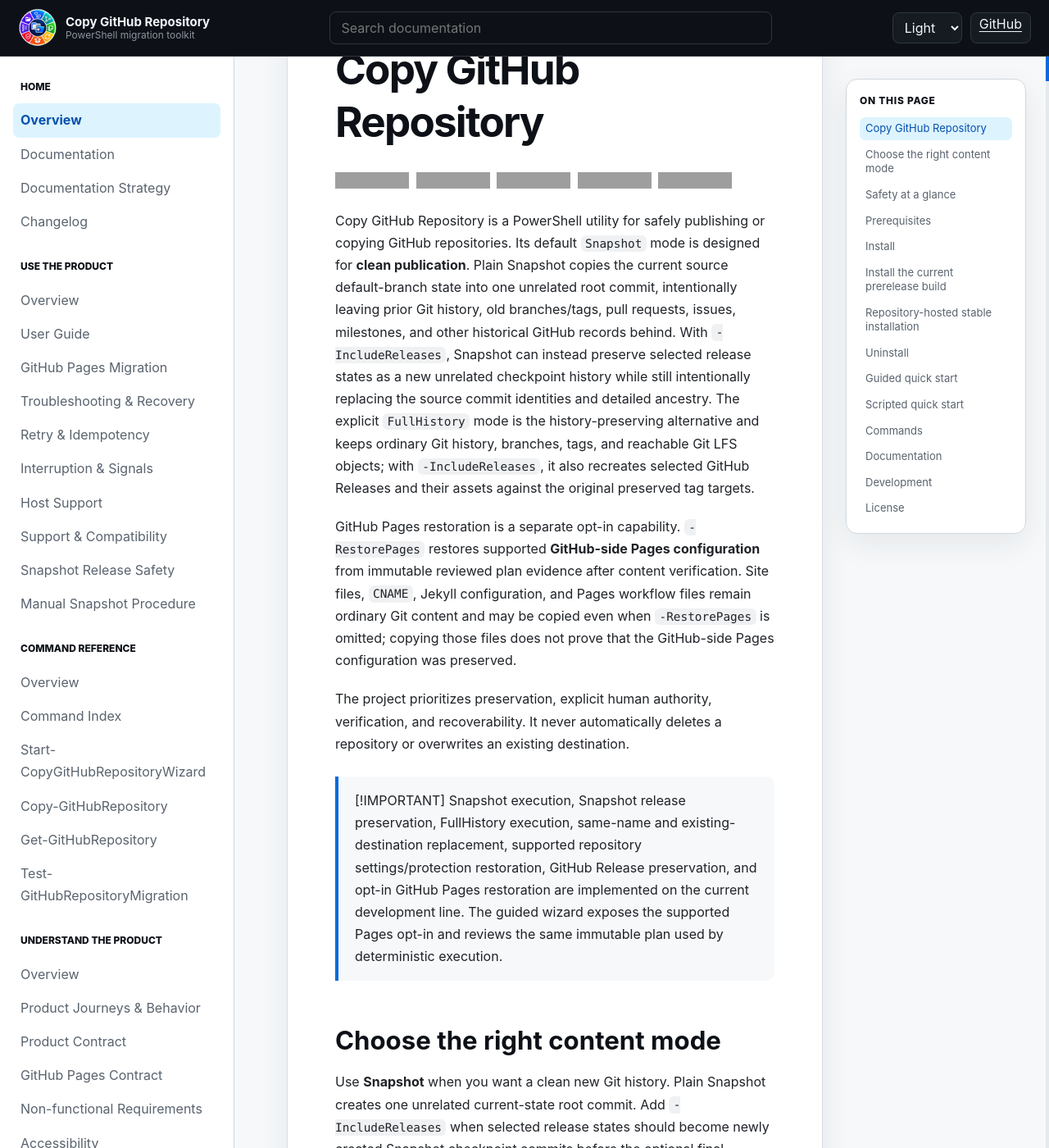
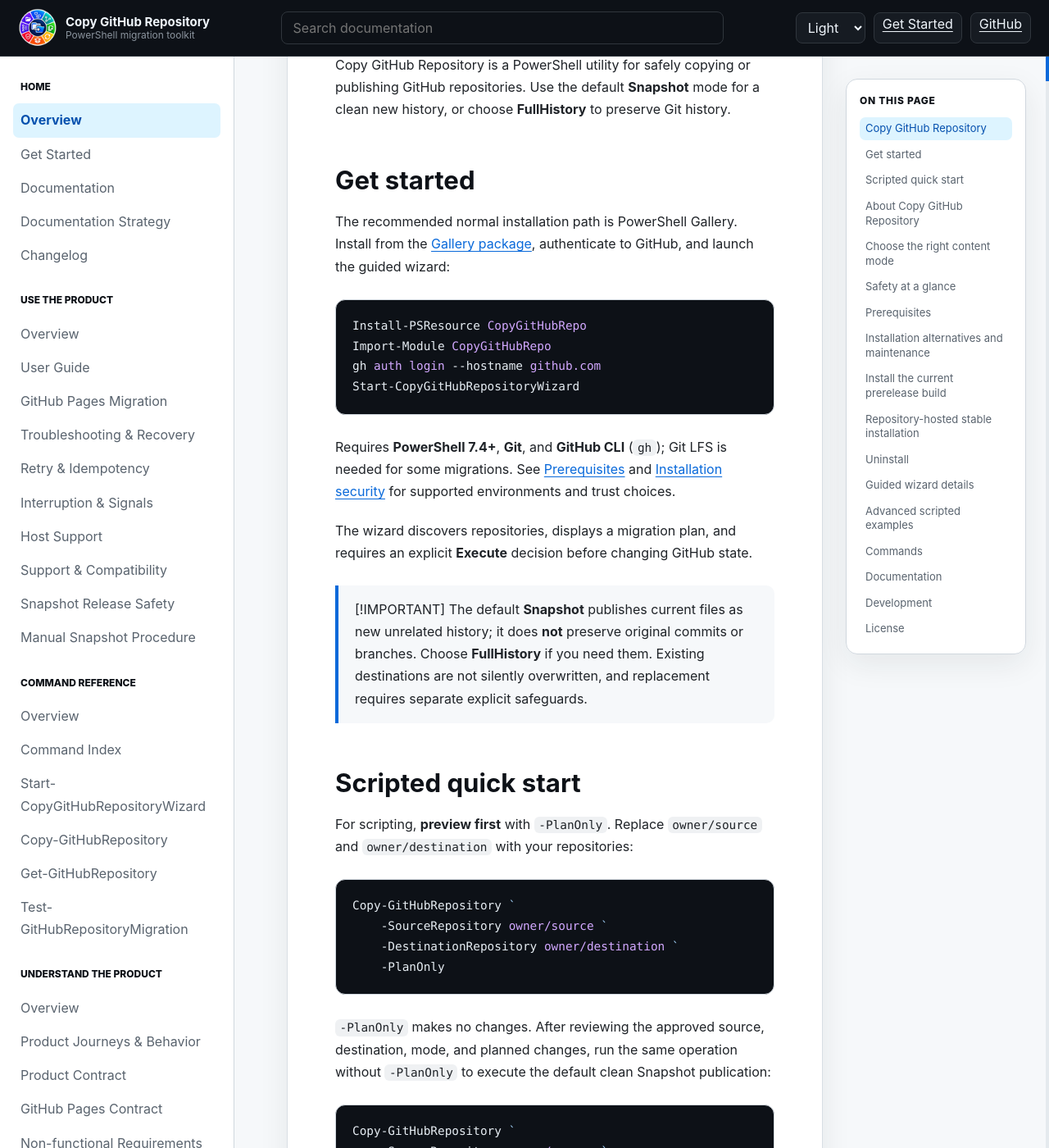
Before and after one commit to infoconex/copy-github-repo, a Jekyll site: the page built from README.md, in a window 1280 px wide and 1400 px high, scrolled down 308 px. Shown: the whole window at 82% size. Built offline with Jekyll 4.4.1, drawn with Linux system fonts in a browser that asks for light colours; some of the changed text lies outside the part shown; grey boxes are pictures that could not be loaded.

Commit message:
docs: make install and quick start immediately discoverable (#160)
Closes #160

Move installation and quick start to the front door, preserve safety guidance, add Pages navigation, and test discoverability.

````diff
--- a/README.md
+++ b/README.md
@@ -2,8 +2,6 @@
 title: "Copy and Migrate GitHub Repositories with PowerShell"
 description: "Copy GitHub repositories with PowerShell using Snapshot for a clean copy or FullHistory to preserve history, with optional releases and GitHub Pages restoration plus planning, verification, and recovery safeguards."
 ---
-
-![Copy GitHub Repo banner](assets/images/product_banner.png)
 
 # Copy GitHub Repository
 
@@ -12,6 +10,51 @@ description: "Copy GitHub repositories with PowerShell using Snapshot for a clea
 [![Validate Project Quality](https://github.com/infoconex/copy-github-repo/actions/workflows/validate-project-quality.yml/badge.svg)](https://github.com/infoconex/copy-github-repo/actions/workflows/validate-project-quality.yml)
 ![PowerShell 7.4+](https://img.shields.io/badge/PowerShell-7.4%2B-informational)
 ![Platforms](https://img.shields.io/badge/platform-Windows%20%7C%20Linux%20%7C%20macOS-informational)
+
+Copy GitHub Repository is a PowerShell utility for safely copying or publishing GitHub repositories. Use the default **Snapshot** mode for a clean new history, or choose **FullHistory** to preserve Git history.
+
+## Get started
+
+The recommended normal installation path is PowerShell Gallery. Install from the [Gallery package](https://www.powershellgallery.com/packages/CopyGitHubRepo), authenticate to GitHub, and launch the guided wizard:
+
+```powershell
+Install-PSResource CopyGitHubRepo
+Import-Module CopyGitHubRepo
+gh auth login --hostname github.com
+Start-CopyGitHubRepositoryWizard
+```
+
+Requires **PowerShell 7.4+**, **Git**, and **GitHub CLI** (`gh`); Git LFS is needed for some migrations. See [Prerequisites](#prerequisites) and [Installation security](docs/security/installation-security.md) for supported environments and trust choices.
+
+The wizard discovers repositories, displays a migration plan, and requires an explicit **Execute** decision before changing GitHub state.
+
+> [!IMPORTANT]
+> The default **Snapshot** publishes current files as new unrelated history; it does **not** preserve original commits or branches. Choose **FullHistory** if you need them. Existing destinations are not silently overwritten, and replacement requires separate explicit safeguards.
+
+## Scripted quick start
+
+For scripting, **preview first** with `-PlanOnly`. Replace `owner/source` and `owner/destination` with your repositories:
+
+```powershell
+Copy-GitHubRepository `
+    -SourceRepository owner/source `
+    -DestinationRepository owner/destination `
+    -PlanOnly
+```
+
+`-PlanOnly` makes no changes. After reviewing the approved source, destination, mode, and planned changes, run the same operation without `-PlanOnly` to execute the default clean Snapshot publication:
+
+```powershell
+Copy-GitHubRepository `
+    -SourceRepository owner/source `
+    -DestinationRepository owner/destination
+```
+
+This execution can create a new destination; do not execute against an unintended repository. Replacement workflows require exact confirmation. See the [User guide](docs/user/user-guide.md) for scenarios and [command reference](docs/reference/commands/Copy-GitHubRepository.md) for options.
+
+## About Copy GitHub Repository
+
+![Copy GitHub Repo banner](assets/images/product_banner.png)
 
 Copy GitHub Repository is a PowerShell utility for safely publishing or copying GitHub repositories. Its default `Snapshot` mode is designed for **clean publication**. Plain Snapshot copies the current source default-branch state into one unrelated root commit, intentionally leaving prior Git history, old branches/tags, pull requests, issues, milestones, and other historical GitHub records behind. With `-IncludeReleases`, Snapshot can instead preserve selected release states as a new unrelated checkpoint history while still intentionally replacing the source commit identities and detailed ancestry. The explicit `FullHistory` mode is the history-preserving alternative and keeps ordinary Git history, branches, tags, and reachable Git LFS objects; with `-IncludeReleases`, it also recreates selected GitHub Releases and their assets against the original preserved tag targets.
 
@@ -74,15 +117,9 @@ Authenticate GitHub CLI before discovery:
 gh auth login --hostname github.com
 ```
 
-## Install
+## Installation alternatives and maintenance
 
-The recommended normal installation path is PowerShell Gallery:
-
-```powershell
-Install-PSResource CopyGitHubRepo
-Import-Module CopyGitHubRepo
-Start-CopyGitHubRepositoryWizard
-```
+The recommended standard installation and guided launch are in [Get started](#get-started). Alternate PowerShellGet, repository-hosted, prerelease, and pinned release methods are documented below.
 
 For environments using the older PowerShellGet commands, the compatible alternative is:
 
@@ -161,13 +198,9 @@ For deterministic local or automated removal, replace `X.Y.Z` with the installed
 
 `-Version` and `-AllVersions` are mutually exclusive. The uninstaller validates module identity and path containment before recursive deletion, does not remove neighboring modules, and does not require network access when run locally. The one-line command above executes mutable `main`, so it has the same bootstrap trust-boundary consideration as the convenience installers. See [Installation security](docs/security/installation-security.md) for details.
 
-## Guided quick start
+## Guided wizard details
 
-The recommended human-facing entry point is the guided wizard:
-
-```powershell
-Start-CopyGitHubRepositoryWizard
-```
+The guided wizard is the recommended interactive entry point described in [Get started](#get-started).
 
 It discovers repositories, defaults to Snapshot/source visibility/settings restoration, lets you navigate Back/Next/Cancel before execution, displays a real `Copy-GitHubRepository -PlanOnly` plan, and requires an explicit Execute decision before mutation. When Snapshot is selected, the wizard can optionally preserve selected releases. When the source has Pages state that can be reviewed, the wizard also offers the explicit Pages-restoration choice, shows the actual plan evidence and external boundaries, and passes that reviewed `-RestorePages` decision into deterministic execution.
 
@@ -179,24 +212,9 @@ A repository checkout can start the same guided experience through the root laun
 
 See the [User guide](docs/user/user-guide.md) for scenario selection and what gets copied, [GitHub Pages migration and recovery](docs/user/github-pages-migration.md) for Pages-specific guidance, then [`Start-CopyGitHubRepositoryWizard`](docs/reference/commands/Start-CopyGitHubRepositoryWizard.md) for complete command-level reference.
 
-## Scripted quick start
+## Advanced scripted examples
 
-`Copy-GitHubRepository` is the deterministic API for scripts and automation. Preview first:
-
-```powershell
-Copy-GitHubRepository `
-    -SourceRepository infoconex/source `
-    -DestinationRepository infoconex/destination `
-    -PlanOnly
-```
-
-Then execute the reviewed default clean Snapshot publication:
-
-```powershell
-Copy-GitHubRepository `
-    -SourceRepository infoconex/source `
-    -DestinationRepository infoconex/destination
-```
+`Copy-GitHubRepository` supports additional deliberately selected behaviors after the basic [scripted quick start](#scripted-quick-start). Preview each intended operation with `-PlanOnly` and review the generated plan before execution.
 
 To keep a clean Snapshot history while preserving selected release checkpoints and GitHub Release content:
 
--- a/_data/navigation.yml
+++ b/_data/navigation.yml
@@ -2,6 +2,9 @@
   items:
     - title: Overview
       path: README.md
+    - title: Get Started
+      path: README.md
+      fragment: get-started
     - title: Documentation
       path: docs/README.md
     - title: Documentation Strategy
--- a/_layouts/default.html
+++ b/_layouts/default.html
@@ -63,6 +63,7 @@
             <option value="sepia">Sepia</option>
           </select>
         </label>
+        <a class="header-link" href="{{ '/' | relative_url }}#get-started">Get Started</a>
         <a class="header-link" href="https://github.com/infoconex/copy-github-repo">GitHub</a>
       </nav>
     </div>
@@ -84,7 +85,7 @@
                     {% if nav_page %}
                       {% assign item_url = nav_page.url | relative_url %}
                       <li data-nav-item>
-                        <a class="{% if page.url == nav_page.url %}is-active{% endif %}"{% if page.url == nav_page.url %} aria-current="page"{% endif %} href="{{ item_url }}">{{ item.title }}</a>
+                        <a class="{% if page.url == nav_page.url and item.fragment == nil %}is-active{% endif %}"{% if page.url == nav_page.url and item.fragment == nil %} aria-current="page"{% endif %} href="{{ item_url }}{% if item.fragment %}#{{ item.fragment }}{% endif %}">{{ item.title }}</a>
                       </li>
                     {% endif %}
                   {% endfor %}
````
Also changed, not shown: docs/user/user-guide.md (+14 -10 lines), 2 other files.
